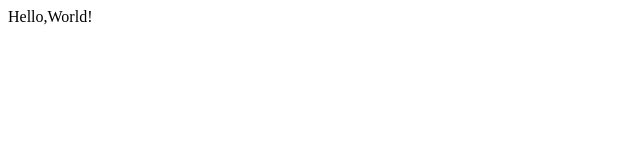
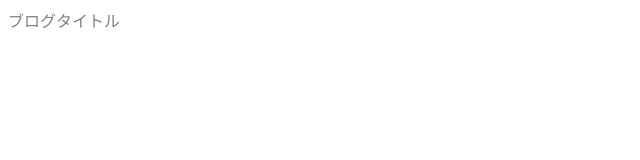
Before and after one commit to ayataka0nk/dcom-lab, a Next.js app: page / in a window 1280 px wide. Shown: the top 160 px of the page, without its empty margins (0-640 px from the left). Built offline with nearby package versions, Linux system fonts and the light colour scheme.

Commit message:
check styled-jsx

```diff
--- a/pages/index.tsx
+++ b/pages/index.tsx
@@ -3,5 +3,14 @@ export const config = {
 }
 
 export default function Home() {
-  return <div>Hello,World!</div>
+  return (
+    <div>
+      <div className="title">ブログタイトル</div>
+      <style jsx>{`
+        .title {
+          color: grey;
+        }
+      `}</style>
+    </div>
+  )
 }
```
